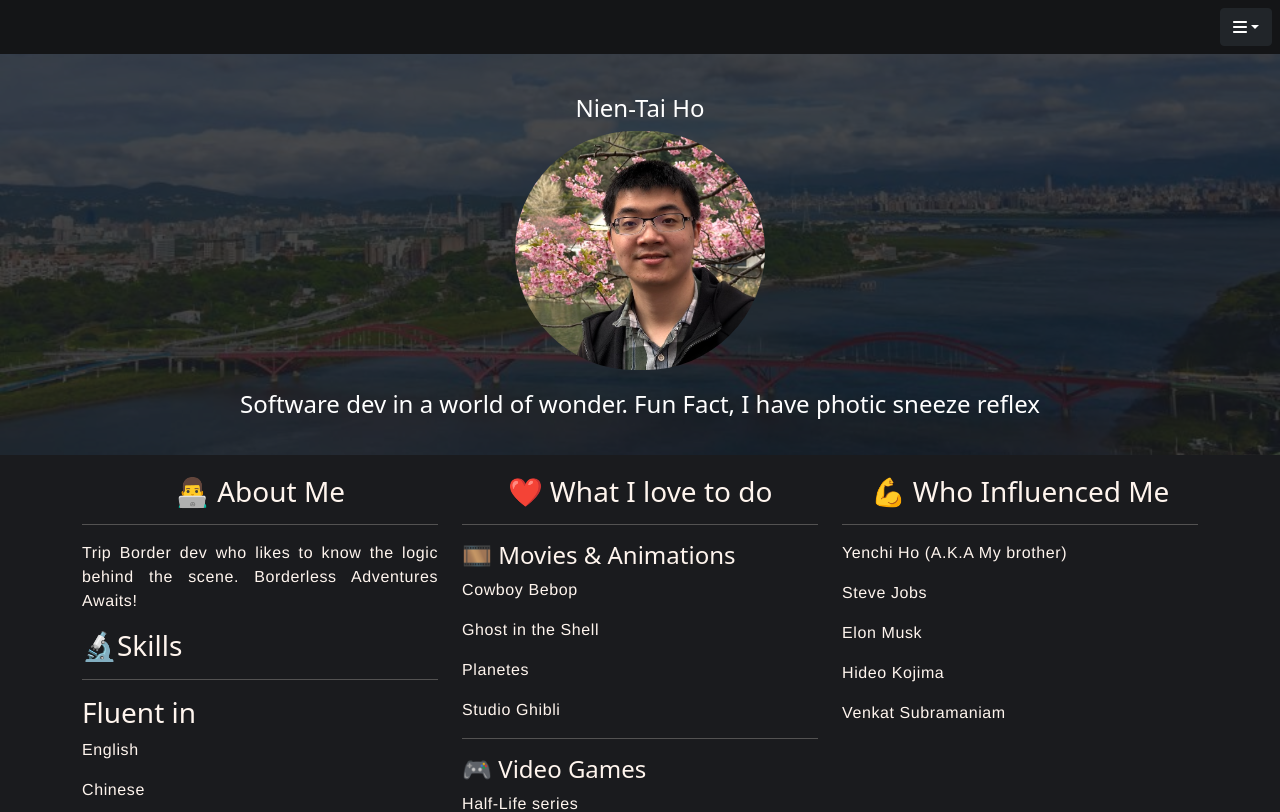
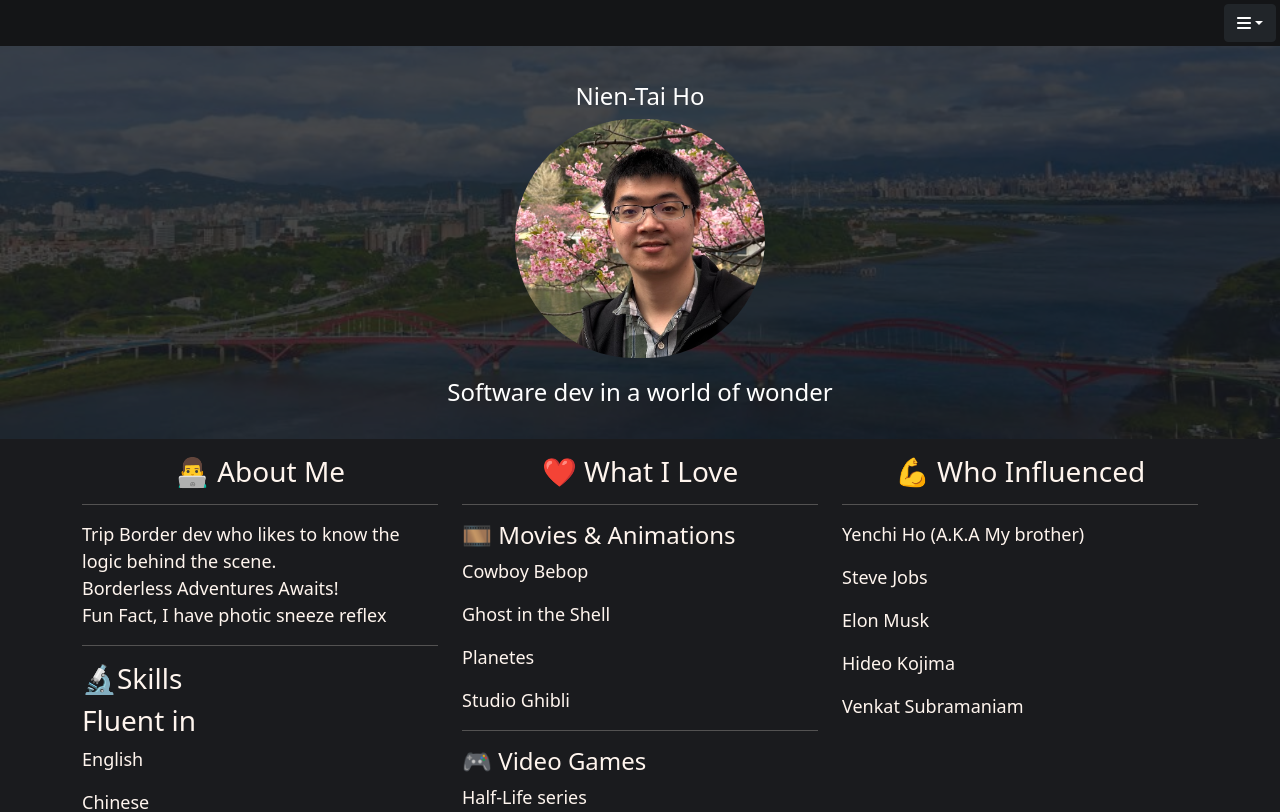
Before and after one commit to hntddt123/MyPersonalWebPageReact, a React (Vite) app: page / in a window 1280 px wide. Shown: the top 812 px of the page. Built offline with nearby package versions, Linux system fonts and the light colour scheme.

Commit message:
Updated styles for better visual

```diff
--- a/src/components/AboutMe.jsx
+++ b/src/components/AboutMe.jsx
@@ -10,10 +10,15 @@ function AboutMe() {
           <div className='col-md-4'>
             <h3 className='text-center'>👨‍💻 About Me</h3>
             <hr />
-            <p>
+            <div>
               Trip Border dev who likes to know the logic behind the scene.
+            </div>
+            <div>
               Borderless Adventures Awaits!
-            </p>
+            </div>
+            <div>
+              Fun Fact, I have photic sneeze reflex
+            </div>
             <Skills />
           </div>
           <div className='col-md-4'>
--- a/src/components/Hobby.jsx
+++ b/src/components/Hobby.jsx
@@ -1,7 +1,7 @@
 function Hobby() {
   return (
     <div>
-      <h3 className='text-center'>❤️ What I love to do</h3>
+      <h3 className='text-center'>❤️ What I Love</h3>
       <hr />
       <h4>🎞 Movies & Animations</h4>
       <p>Cowboy Bebop</p>
--- a/src/components/Mentors.jsx
+++ b/src/components/Mentors.jsx
@@ -1,7 +1,7 @@
 function Mentors() {
   return (
     <div className='text-center'>
-      <h3>💪 Who Influenced Me</h3>
+      <h3>💪 Who Influenced</h3>
       <hr />
       <p>Yenchi Ho (A.K.A My brother)</p>
       <p>Steve Jobs</p>
--- a/src/components/Profile.jsx
+++ b/src/components/Profile.jsx
@@ -19,7 +19,7 @@ function Profile() {
             <div className='col-md-12 text-center'>
               <img className='img-fluid' src={myWebPic} alt='MyPic' style={{ borderRadius: 200 }} />
               <h4 style={{ color: 'white', paddingTop: 20 }}>
-                <blockquote>Software dev in a world of wonder. Fun Fact, I have photic sneeze reflex</blockquote>
+                <blockquote>Software dev in a world of wonder</blockquote>
               </h4>
             </div>
           </div>
--- a/src/components/Projects.jsx
+++ b/src/components/Projects.jsx
@@ -4,7 +4,8 @@ function Projects() {
       <div className='container'>
         <div className='row'>
           <div className='col-md-4'>
-            <h3 id='Projects'>🛠 Personal Projects</h3>
+            <hr />
+            <h3 id='Projects'>🛠 Projects</h3>
             Trip Border
           </div>
           <div className='col-md-4' />
--- a/src/components/Skills.jsx
+++ b/src/components/Skills.jsx
@@ -1,8 +1,8 @@
 function Skills() {
   return (
     <div>
+      <hr />
       <h3>🔬Skills</h3>
-      <hr />
       <h3>Fluent in</h3>
       <p>English</p>
       <p>Chinese</p>
--- a/src/styles/App.css
+++ b/src/styles/App.css
@@ -8,8 +8,10 @@ a:link:hover {
 
 p {
   text-align: justify;
-  letter-spacing: 0.6px;
-  font-family: Helvetica, sans-serif;
+}
+
+div {
+  font-size: large;
 }
 
 .bg {
@@ -35,8 +37,8 @@ p {
 }
 
 .container {
-  padding-top: 20px;
-  padding-bottom: 20px;
+  padding-top: 1rem;
+  padding-bottom: 1rem;
 }
 
 .dropdown-menu {
@@ -68,6 +70,6 @@ p {
   margin-bottom: 0;
   border-radius: 0;
   background-color: #141517;
-  padding: .5rem;
+  padding: .25rem;
   justify-content: flex-end;
 }
```
